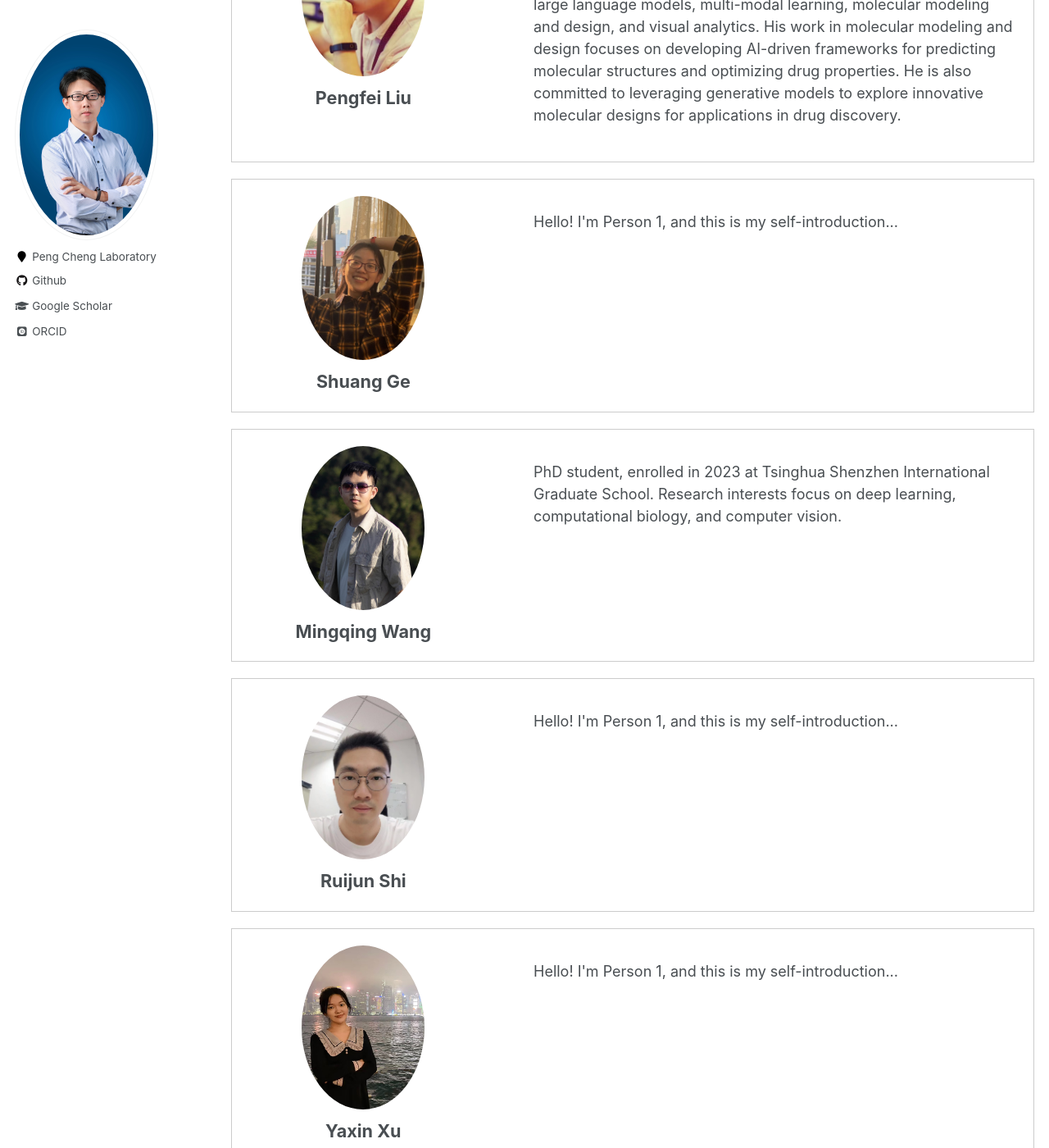
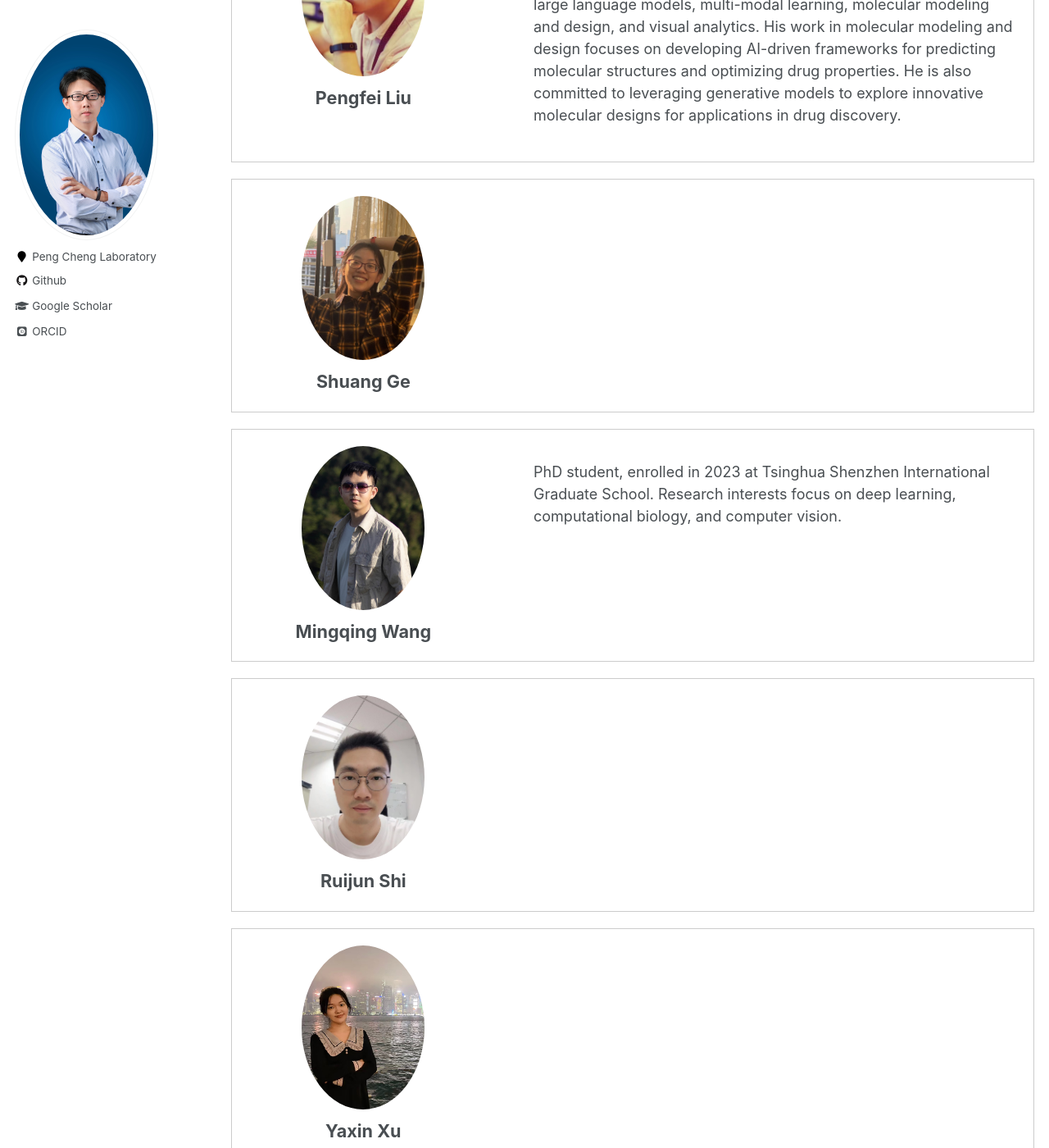
Before and after one commit to zhixiang-ren/zhixiang-ren.github.io, a Jekyll site: the page built from _pages/People.html, in a window 1280 px wide and 1400 px high, scrolled down 1782 px. Shown: the whole window at 82% size. Built offline with Jekyll 4.4.1, drawn with Linux system fonts in a browser that asks for light colours; some web fonts are replaced; some of the changed text lies outside the part shown.

Commit message:
Update People.html

```diff
--- a/_pages/People.html
+++ b/_pages/People.html
@@ -65,7 +65,7 @@ author_profile: true
     </div>
     <!-- 右边区域 -->
     <div style="width: 65%; padding-left: 20px;">
-        <p>Hello! I'm Person 1, and this is my self-introduction...</p>
+        <p></p>
     </div>
 </div>
 
@@ -113,7 +113,7 @@ author_profile: true
     </div>
     <!-- 右边区域 -->
     <div style="width: 65%; padding-left: 20px;">
-        <p>Hello! I'm Person 1, and this is my self-introduction...</p>
+        <p></p>
     </div>
 </div>
 
@@ -145,7 +145,7 @@ author_profile: true
     </div>
     <!-- 右边区域 -->
     <div style="width: 65%; padding-left: 20px;">
-        <p>Hello! I'm Person 1, and this is my self-introduction...</p>
+        <p></p>
     </div>
 </div>
 
@@ -161,6 +161,6 @@ author_profile: true
     </div>
     <!-- 右边区域 -->
     <div style="width: 65%; padding-left: 20px;">
-        <p>Hello! I'm Person 1, and this is my self-introduction...</p>
+        <p></p>
     </div>
 </div>
```
